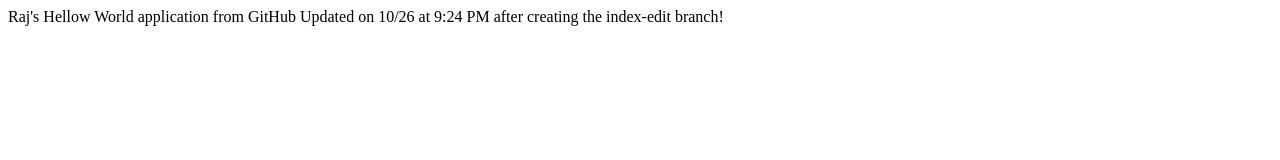
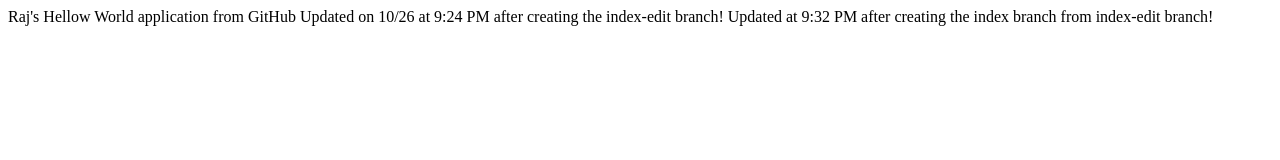
Before and after one commit to rajpaulraj/HelloWorld, a plain HTML site: page index.html in a window 1280 px wide. Drawn offline with Linux system fonts and the light colour scheme.

Commit message:
Update index.html
Updated in index branch

```diff
--- a/index.html
+++ b/index.html
@@ -1,4 +1,5 @@
 <html>
 Raj's Hellow World application from GitHub
 Updated on 10/26 at 9:24 PM after creating the index-edit branch!
+  Updated at 9:32 PM after creating the index branch from index-edit branch!
 </html>
```
